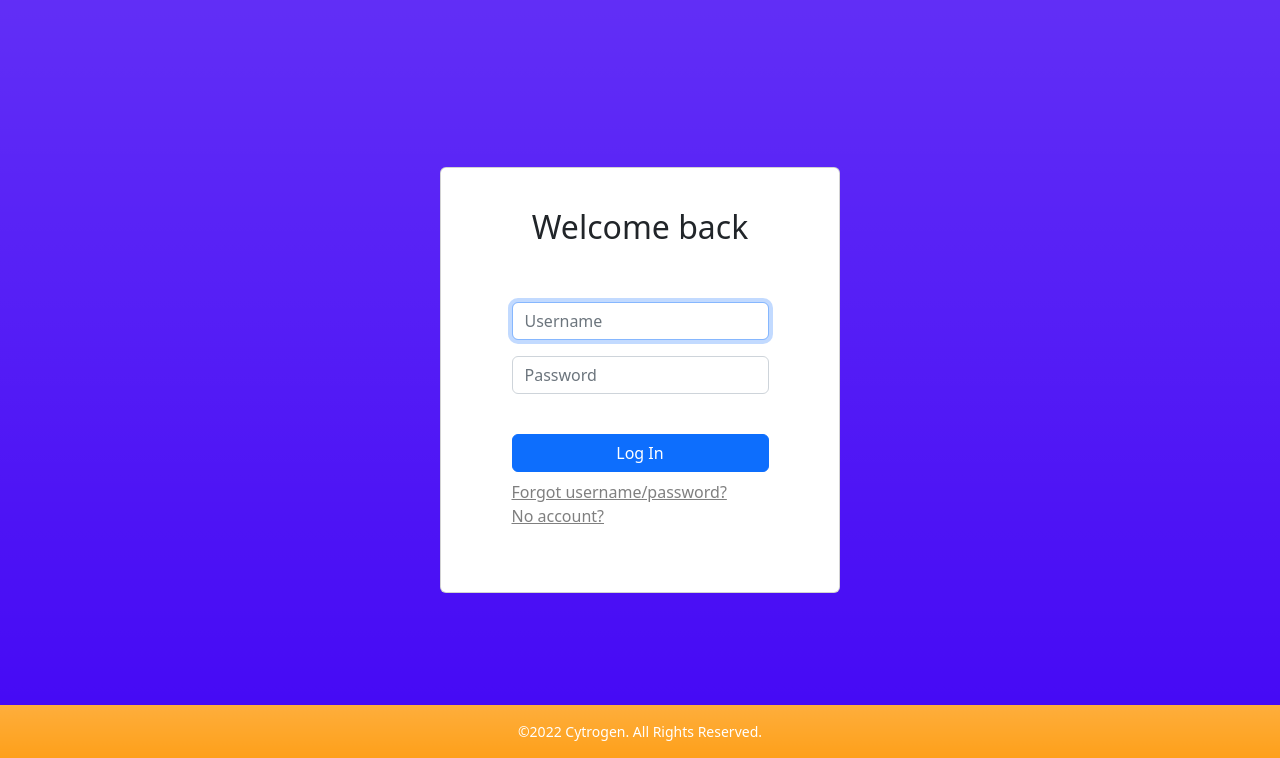
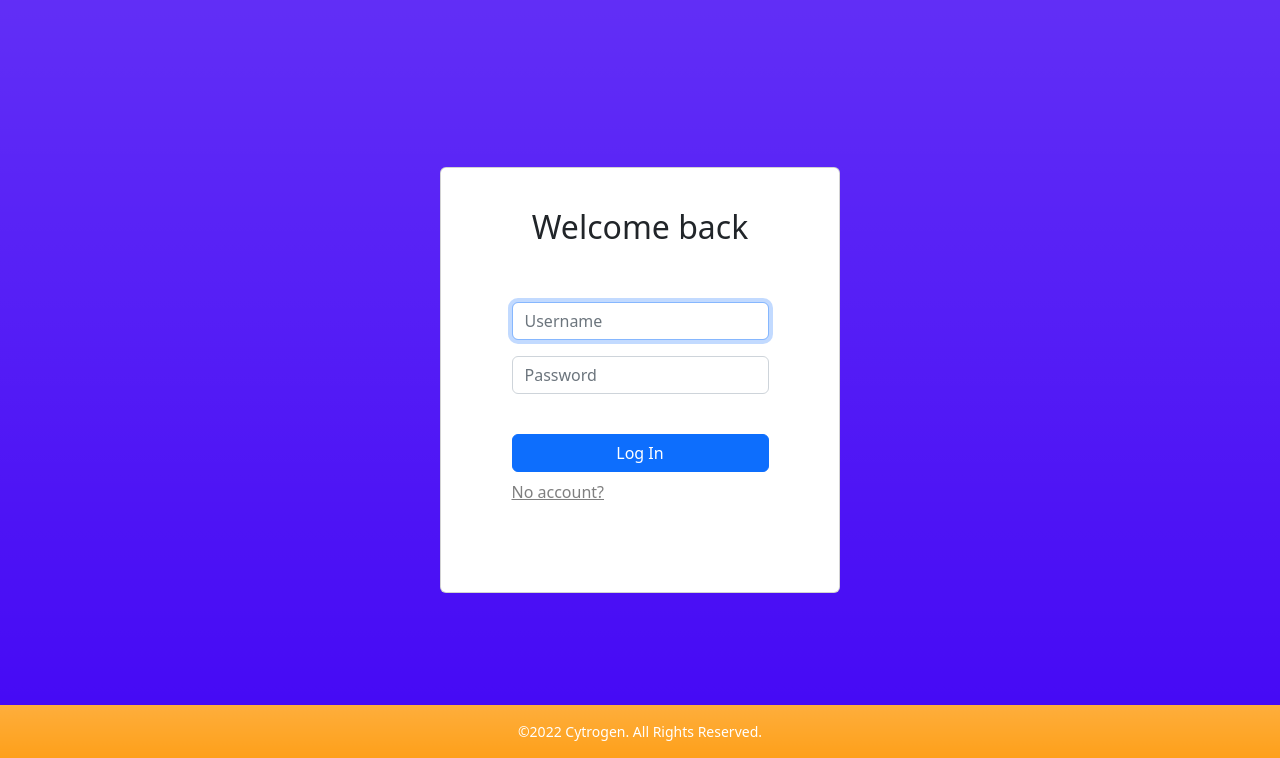
Before and after one commit to Cytrogen/Hotaru, a Flask app: page /login in a window 1280 px wide. Shown: the part 81-839 px from the top of the page. Run offline with Flask 2, Linux system fonts and the light colour scheme; some libraries are stand-ins or nearby versions.

Commit message:
Remove forgot username/password option

```diff
--- a/templates/login.html
+++ b/templates/login.html
@@ -44,8 +44,6 @@
                     {% endif %}
                     <div class="mb-5">
                         <p class="float-start lh-base">
-                            <a href="/reset" class="text-black-50 float-start">Forgot username/password?</a>
-                            <br>
                             <a href="/signup" class="text-black-50 float-start">No account?</a>
                         </p>
                         <br><br>
```
